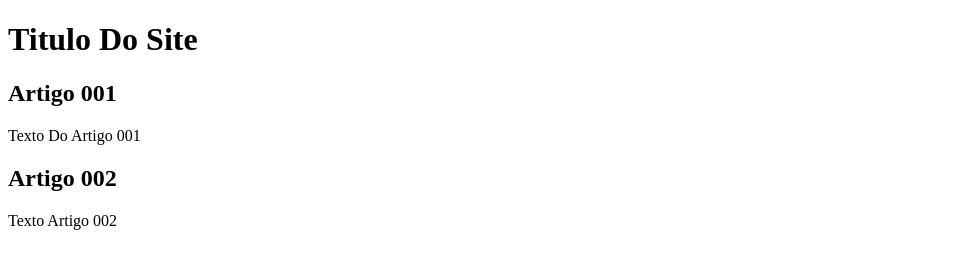
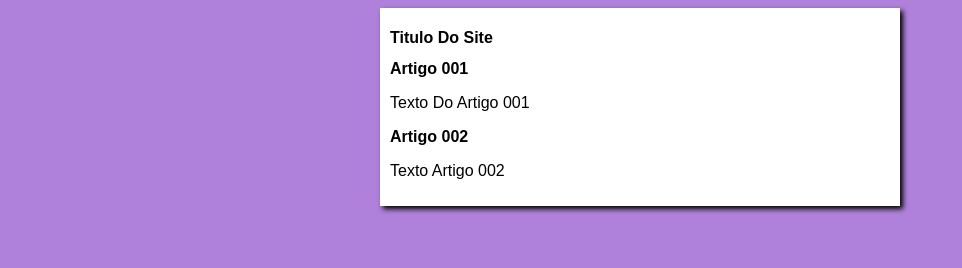
Before and after one commit to ErickLima1/Projeto-Site, a plain HTML site: page index.html in a window 1280 px wide. Shown: the whole page, without its empty margins (0-962 px from the left). Drawn offline with Linux system fonts and the light colour scheme.

Commit message:
Iniciei o design

```diff
--- /dev/null
+++ b/estilos/style.css
@@ -0,0 +1,16 @@
+*{
+    font-family: Arial, Helvetica, sans-serif;
+    font-size: 16px;
+}
+
+body{
+    background-color: rgb(175, 129, 219);
+}
+
+main {
+    background-color: white;
+    width: 500px;
+    margin: auto;
+    padding: 10px;
+    box-shadow: 3px 3px 5px black;
+}
--- a/index.html
+++ b/index.html
@@ -5,6 +5,7 @@
     <meta http-equiv="X-UA-Compatible" content="IE=edge">
     <meta name="viewport" content="width=device-width, initial-scale=1.0">
     <title>Titulo Do Site</title>
+    <link rel="stylesheet" href="estilos/style.css">
 </head>
 <body>
     <main>
```
